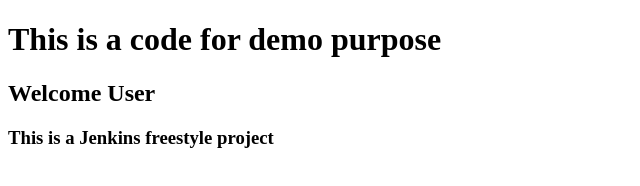
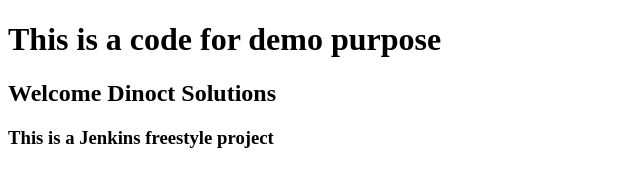
Before and after one commit to DevikaBaburaj/git-demo-html, a plain HTML site: page index.html in a window 1280 px wide. Shown: the whole page, without its empty margins (0-640 px from the left). Drawn offline with Linux system fonts and the light colour scheme.

Commit message:
Update index.html

```diff
--- a/index.html
+++ b/index.html
@@ -10,7 +10,7 @@
 
 <body>
     <h1>This is a code for demo purpose</h1>
-    <h2>Welcome User</h2>
+    <h2>Welcome Dinoct Solutions</h2>
     <h3>This is a Jenkins freestyle project</h3>
     <br>
 </body>
```
